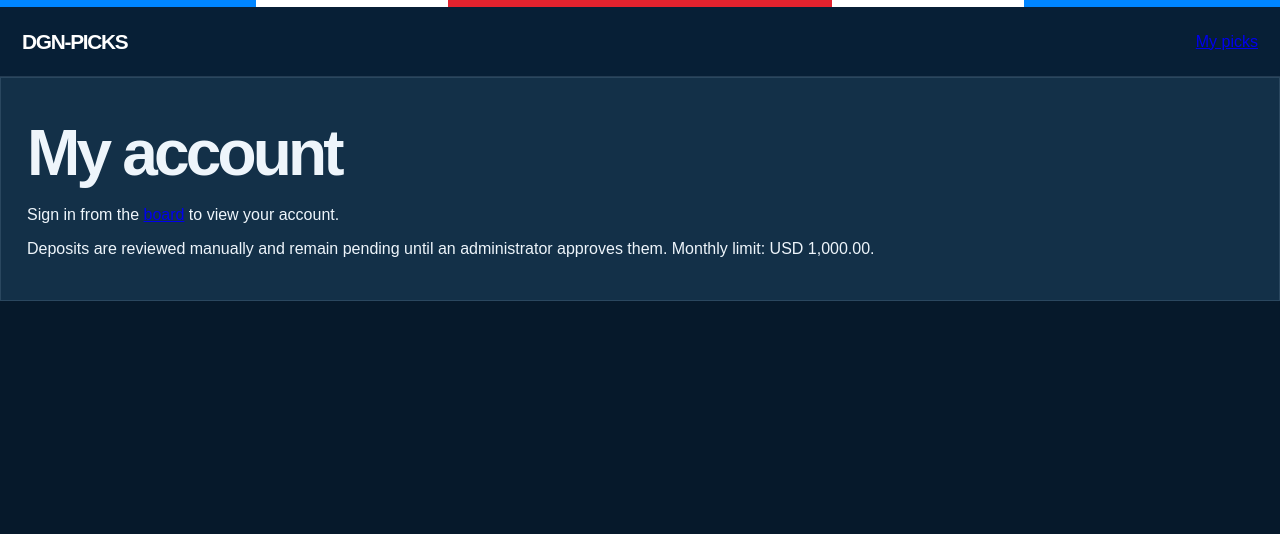
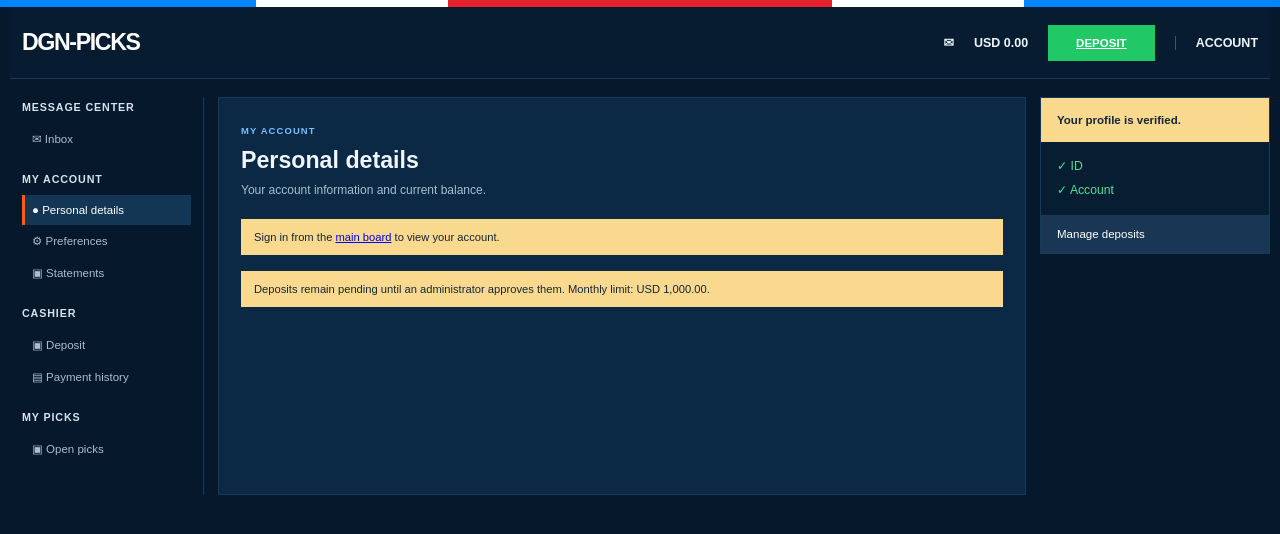
Before and after one commit to lkccomander/DGN-PICKS, a Next.js app in the folder apps/web/: page /account in a window 1280 px wide. Shown: the top 534 px of the page. Built offline with nearby package versions, Linux system fonts and the light colour scheme.

Commit message:
feat: preserve account page frame 2026-10-01T17:10:14-0600

```diff
--- a/apps/web/src/app/account/page.tsx
+++ b/apps/web/src/app/account/page.tsx
@@ -1,9 +1,12 @@
 "use client";
+
 import Link from "next/link";
 import { useEffect, useState } from "react";
 import { useStoredValue } from "@/lib/use-stored-value";
 import type { Components } from "@/lib/generated-api-client";
-type Account = Components["schemas"]["AccountResponse"];
+
+type Account = Components["schemas"]["AccountResponse"] & { balance?: number | string };
+
 export default function AccountPage() {
   const [token, setToken] = useStoredValue("dgn-admin-token");
   const [result, setResult] = useState<{ token: string; account?: Account; error?: string } | null>(null);
@@ -20,13 +23,13 @@ export default function AccountPage() {
     return () => controller.abort();
   }, [token, setToken]);
   const current = result?.token === token ? result : null;
-  return <main className="account-shell"><div className="stripe" aria-hidden="true" />
-    <header className="account-topbar"><Link className="account-brand" href="/">DGN-PICKS</Link><Link href="/#picks-detail">My picks</Link></header>
-    <section className="admin-card"><h1>My account</h1>
-      {!token ? <p>Sign in from the <Link href="/">board</Link> to view your account.</p> : current?.error ? <p role="alert">{current.error}</p> : current?.account ? <dl className="profile-fields">
-        <dt>Client ID</dt><dd>{current.account.username}</dd><dt>Display name</dt><dd>{current.account.display_name}</dd>
-        <dt>Email</dt><dd>{current.account.email || "Not provided"}</dd><dt>Country</dt><dd>{current.account.country || "Not provided"}</dd>
-        <dt>Role</dt><dd>{current.account.role}</dd></dl> : <p role="status">Loading your account…</p>}
-      <p>Deposits are reviewed manually and remain pending until an administrator approves them. Monthly limit: USD 1,000.00.</p>
-    </section></main>;
+  const account = current?.account;
+  return <main className="deposit-page"><div className="stripe" aria-hidden="true" />
+    <header className="deposit-header"><Link className="deposit-brand" href="/">DGN-PICKS</Link><div className="deposit-account"><span aria-hidden="true">✉</span><span>USD {Number(account?.balance ?? 0).toFixed(2)}</span><Link className="account-deposit" href="/deposit">DEPOSIT</Link><strong>{account?.username || "ACCOUNT"}</strong></div></header>
+    <div className="deposit-shell"><aside className="deposit-sidebar"><h2>MESSAGE CENTER</h2><Link href="/account">✉ Inbox</Link><h2>MY ACCOUNT</h2><Link className="selected" href="/account">● Personal details</Link><Link href="/account">⚙ Preferences</Link><Link href="/account">▣ Statements</Link><h2>CASHIER</h2><Link href="/deposit">▣ Deposit</Link><Link href="/account">▤ Payment history</Link><h2>MY PICKS</h2><Link href="/#picks">▣ Open picks</Link></aside>
+      <section className="deposit-content"><div className="deposit-content-head"><span className="section-kicker">MY ACCOUNT</span><h1>Personal details</h1><p>Your account information and current balance.</p></div>
+        {!token ? <div className="deposit-notice">Sign in from the <Link href="/">main board</Link> to view your account.</div> : current?.error ? <p className="deposit-page-message" role="alert">{current.error}</p> : account ? <div className="profile-fields"><label className="profile-field">Client ID<input value={account.username} readOnly /></label><label className="profile-field">Display name<input value={account.display_name} readOnly /></label><label className="profile-field">Email<input value={account.email || "Not provided"} readOnly /></label><label className="profile-field">Country<input value={account.country || "Not provided"} readOnly /></label><label className="profile-field">Balance<input value={`USD ${Number(account.balance ?? 0).toFixed(2)}`} readOnly /></label><label className="profile-field">Role<input value={account.role} readOnly /></label></div> : <p role="status">Loading your account…</p>}
+        <div className="deposit-notice">Deposits remain pending until an administrator approves them. Monthly limit: USD 1,000.00.</div>
+      </section><aside className="deposit-aside"><strong>Your profile is verified.</strong><p>✓ ID<br />✓ Account</p><Link href="/deposit">Manage deposits</Link></aside>
+    </div></main>;
 }
```
